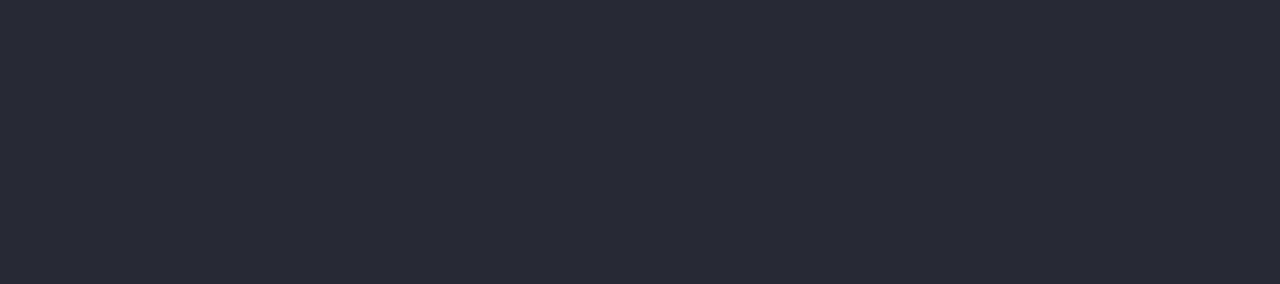
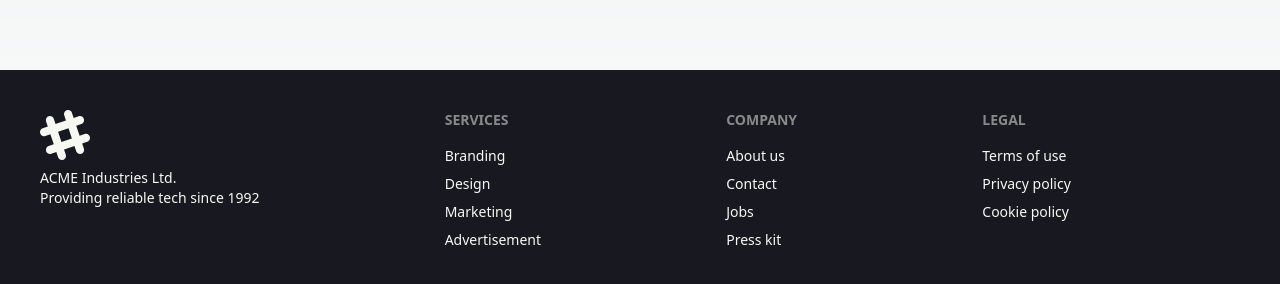
Before and after one commit to AfnanFerdousi/pc-builder, a Next.js app: page / in a window 1280 px wide. Shown: the part 878-1162 px from the top of the page. Before the commit the page ends 868 px from the top, so only its background shows below. Built offline with nearby package versions, Linux system fonts and the light colour scheme.

Commit message:
footer done

```diff
--- a/src/components/Layouts/Footer.js
+++ b/src/components/Layouts/Footer.js
@@ -2,9 +2,32 @@
 
 const Footer = () => {
     return (
-        <div>
-
-        </div>
+        <footer className="footer p-10 bg-base-200 text-base-content mt-20">
+            <div>
+                <svg width="50" height="50" viewBox="0 0 24 24" xmlns="http://www.w3.org/2000/svg" fillRule="evenodd" clipRule="evenodd" className="fill-current"><path d="M22.672 15.226l-2.432.811.841 2.515c.33 1.019-.209 2.127-1.23 2.456-1.15.325-2.148-.321-2.463-1.226l-.84-2.518-5.013 1.677.84 2.517c.391 1.203-.434 2.542-1.831 2.542-.88 0-1.601-.564-1.86-1.314l-.842-2.516-2.431.809c-1.135.328-2.145-.317-2.463-1.229-.329-1.018.211-2.127 1.231-2.456l2.432-.809-1.621-4.823-2.432.808c-1.355.384-2.558-.59-2.558-1.839 0-.817.509-1.582 1.327-1.846l2.433-.809-.842-2.515c-.33-1.02.211-2.129 1.232-2.458 1.02-.329 2.13.209 2.461 1.229l.842 2.515 5.011-1.677-.839-2.517c-.403-1.238.484-2.553 1.843-2.553.819 0 1.585.509 1.85 1.326l.841 2.517 2.431-.81c1.02-.33 2.131.211 2.461 1.229.332 1.018-.21 2.126-1.23 2.456l-2.433.809 1.622 4.823 2.433-.809c1.242-.401 2.557.484 2.557 1.838 0 .819-.51 1.583-1.328 1.847m-8.992-6.428l-5.01 1.675 1.619 4.828 5.011-1.674-1.62-4.829z"></path></svg>
+                <p>ACME Industries Ltd.<br />Providing reliable tech since 1992</p>
+            </div>
+            <div>
+                <span className="footer-title">Services</span>
+                <a className="link link-hover">Branding</a>
+                <a className="link link-hover">Design</a>
+                <a className="link link-hover">Marketing</a>
+                <a className="link link-hover">Advertisement</a>
+            </div>
+            <div>
+                <span className="footer-title">Company</span>
+                <a className="link link-hover">About us</a>
+                <a className="link link-hover">Contact</a>
+                <a className="link link-hover">Jobs</a>
+                <a className="link link-hover">Press kit</a>
+            </div>
+            <div>
+                <span className="footer-title">Legal</span>
+                <a className="link link-hover">Terms of use</a>
+                <a className="link link-hover">Privacy policy</a>
+                <a className="link link-hover">Cookie policy</a>
+            </div>
+        </footer>
     );
 };
 
--- a/src/components/Layouts/MainLayout.js
+++ b/src/components/Layouts/MainLayout.js
@@ -1,11 +1,13 @@
 import React from 'react';
 import Navbar from './Navbar';
+import Footer from './Footer';
 
 const MainLayout = ({ children }) => {
     return (
         <div>
             <Navbar />
             {children}
+            <Footer/>
         </div>
     );
 };
```
